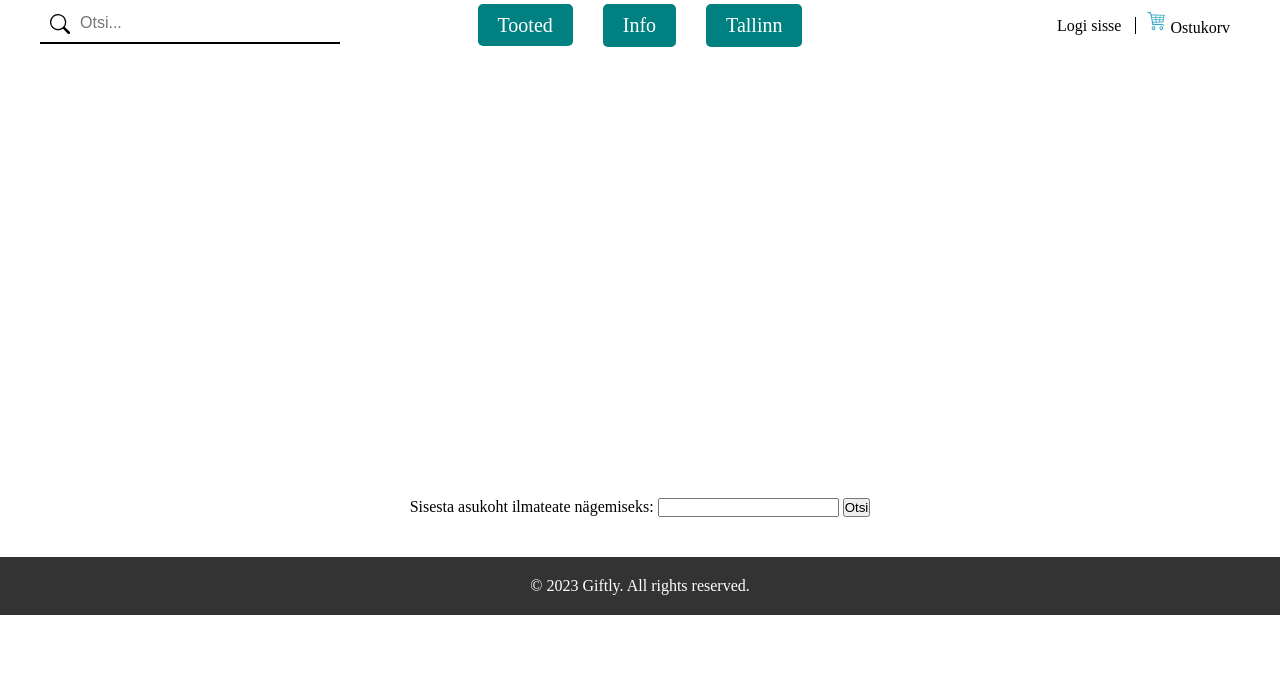
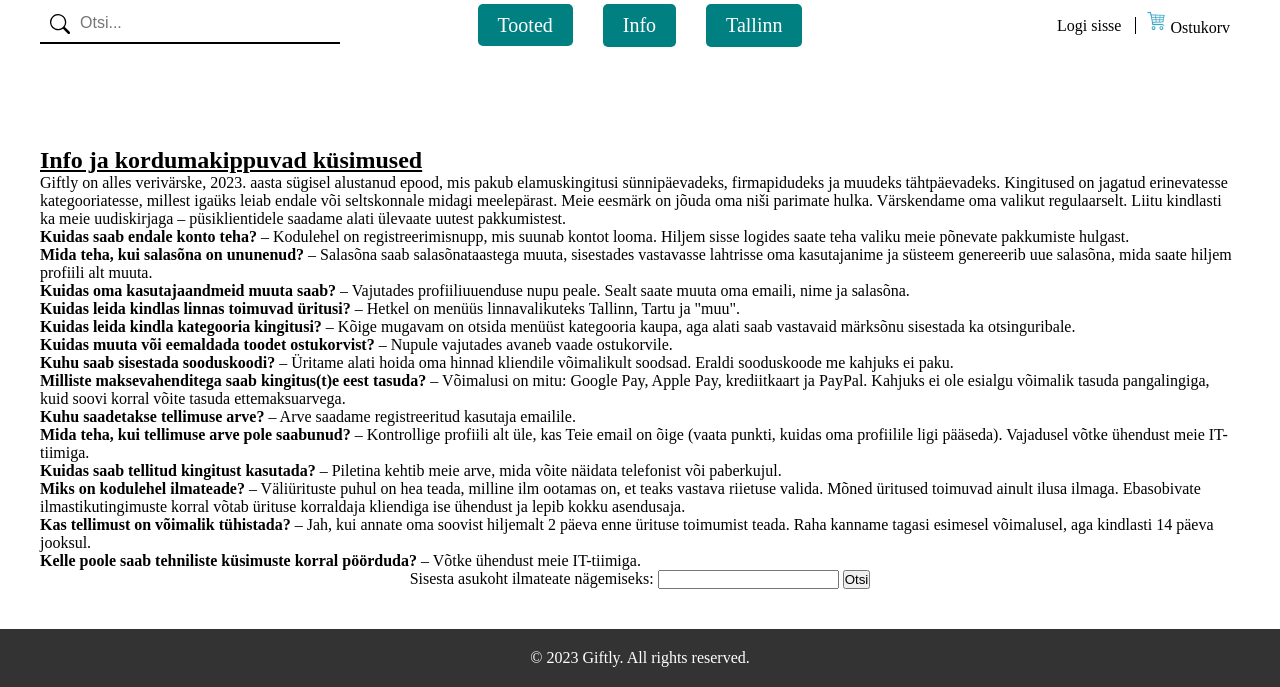
Before and after one commit to ddemip/giftly, a Django app: page /info/ in a window 1280 px wide. Shown: the part 185-872 px from the top of the page. Before the commit the page ends 800 px from the top, so only its background shows below. Run offline with Django 4.2, Linux system fonts and the light colour scheme; data that the repository does not hold is empty.

Commit message:
Added info text.

```diff
--- a/giftlyapp/templates/info.html
+++ b/giftlyapp/templates/info.html
@@ -1,2 +1,46 @@
 {% extends 'base.html' %}
 {% load static %}
+{% block content %}
+    <main class="content">
+        <h2><u>Info ja kordumakippuvad küsimused</u></h2>
+        <p>Giftly on alles verivärske, 2023. aasta sügisel alustanud epood, mis pakub elamuskingitusi sünnipäevadeks,
+            firmapidudeks ja muudeks tähtpäevadeks. Kingitused on jagatud erinevatesse kategooriatesse, millest igaüks
+            leiab
+            endale või seltskonnale midagi meelepärast. Meie eesmärk on jõuda oma niši parimate hulka. Värskendame oma
+            valikut
+            regulaarselt. Liitu kindlasti ka meie
+            uudiskirjaga – püsiklientidele saadame alati ülevaate uutest pakkumistest.</p>
+        <p><b>Kuidas saab endale konto teha?</b> – Kodulehel on registreerimisnupp, mis suunab kontot looma.
+            Hiljem sisse logides saate teha valiku meie põnevate pakkumiste hulgast.</p>
+        <p><b>Mida teha, kui salasõna on ununenud?</b> – Salasõna saab salasõnataastega muuta, sisestades vastavasse
+            lahtrisse
+            oma kasutajanime ja süsteem genereerib uue salasõna, mida saate hiljem profiili alt muuta.</p>
+        <p><b>Kuidas oma kasutajaandmeid muuta saab?</b> – Vajutades profiiliuuenduse nupu peale. Sealt saate muuta
+            oma emaili, nime ja salasõna.</p>
+        <p><b>Kuidas leida kindlas linnas toimuvad üritusi?</b> – Hetkel on menüüs linnavalikuteks Tallinn, Tartu ja
+            "muu".</p>
+        <p><b>Kuidas leida kindla kategooria kingitusi?</b> – Kõige mugavam on otsida menüüst kategooria kaupa, aga
+            alati saab
+            vastavaid märksõnu sisestada ka otsinguribale.</p>
+        <p><b>Kuidas muuta või eemaldada toodet ostukorvist?</b> – Nupule vajutades avaneb vaade ostukorvile.</p>
+        <p><b>Kuhu saab sisestada sooduskoodi?</b> – Üritame alati hoida oma hinnad kliendile võimalikult soodsad.
+            Eraldi sooduskoode me kahjuks ei paku.</p>
+        <p><b>Milliste maksevahenditega saab kingitus(t)e eest tasuda?</b> – Võimalusi on mitu: Google Pay, Apple Pay,
+            krediitkaart ja PayPal. Kahjuks ei ole esialgu võimalik tasuda pangalingiga, kuid soovi korral
+            võite tasuda ettemaksuarvega.</p>
+        <p><b>Kuhu saadetakse tellimuse arve?</b> – Arve saadame registreeritud kasutaja emailile.</p>
+        <p><b>Mida teha, kui tellimuse arve pole saabunud?</b> – Kontrollige profiili alt üle, kas Teie email on õige
+            (vaata punkti, kuidas oma profiilile ligi pääseda). Vajadusel võtke ühendust meie IT-tiimiga. </p>
+        <p><b>Kuidas saab tellitud kingitust kasutada?</b> – Piletina kehtib meie arve, mida võite näidata telefonist
+            või paberkujul.</p>
+        <p><b>Miks on kodulehel ilmateade?</b> – Väliürituste puhul on hea teada, milline ilm ootamas on, et teaks
+            vastava
+            riietuse valida. Mõned üritused toimuvad ainult ilusa ilmaga. Ebasobivate ilmastikutingimuste korral võtab
+            ürituse
+            korraldaja kliendiga ise ühendust ja lepib kokku asendusaja.</p>
+        <p><b>Kas tellimust on võimalik tühistada?</b> – Jah, kui annate oma soovist hiljemalt 2 päeva enne ürituse
+            toimumist
+            teada. Raha kanname tagasi esimesel võimalusel, aga kindlasti 14 päeva jooksul.</p>
+        <p><b>Kelle poole saab tehniliste küsimuste korral pöörduda?</b> – Võtke ühendust meie IT-tiimiga.</p>
+    </main>
+{% endblock %}
```
